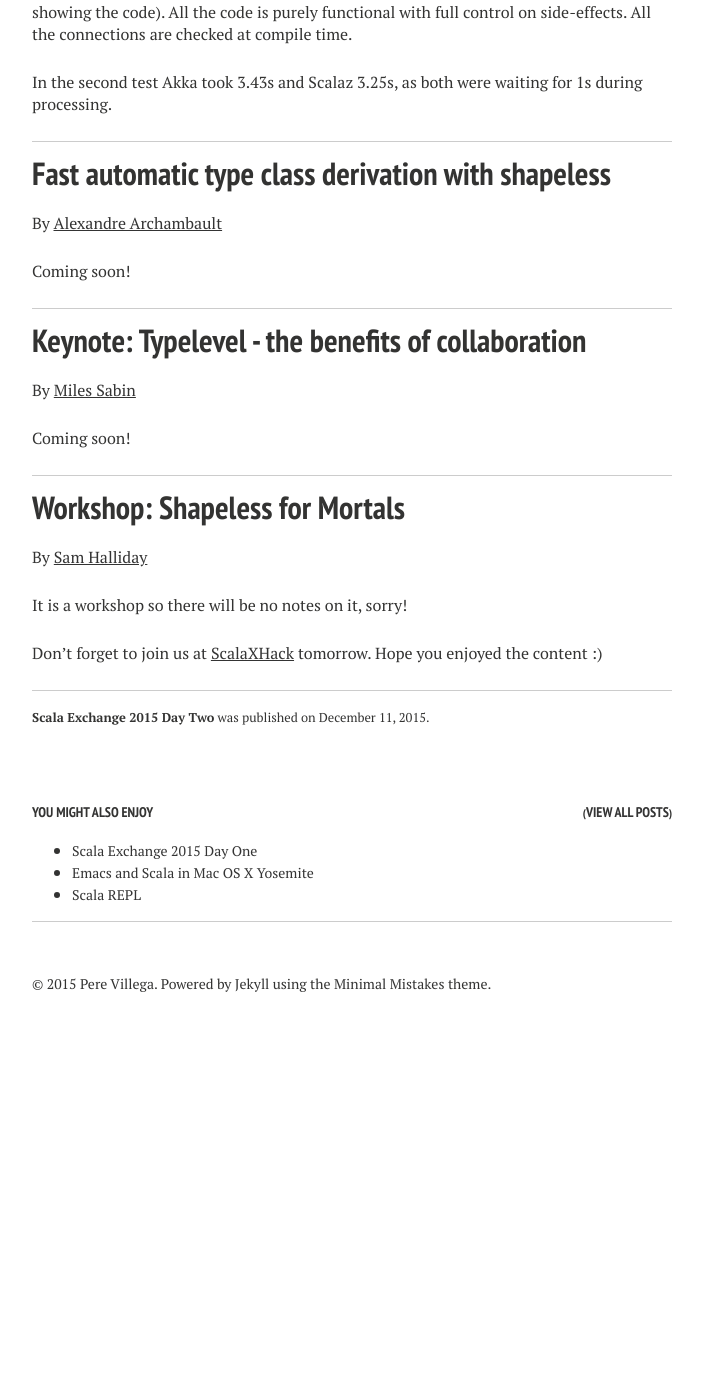
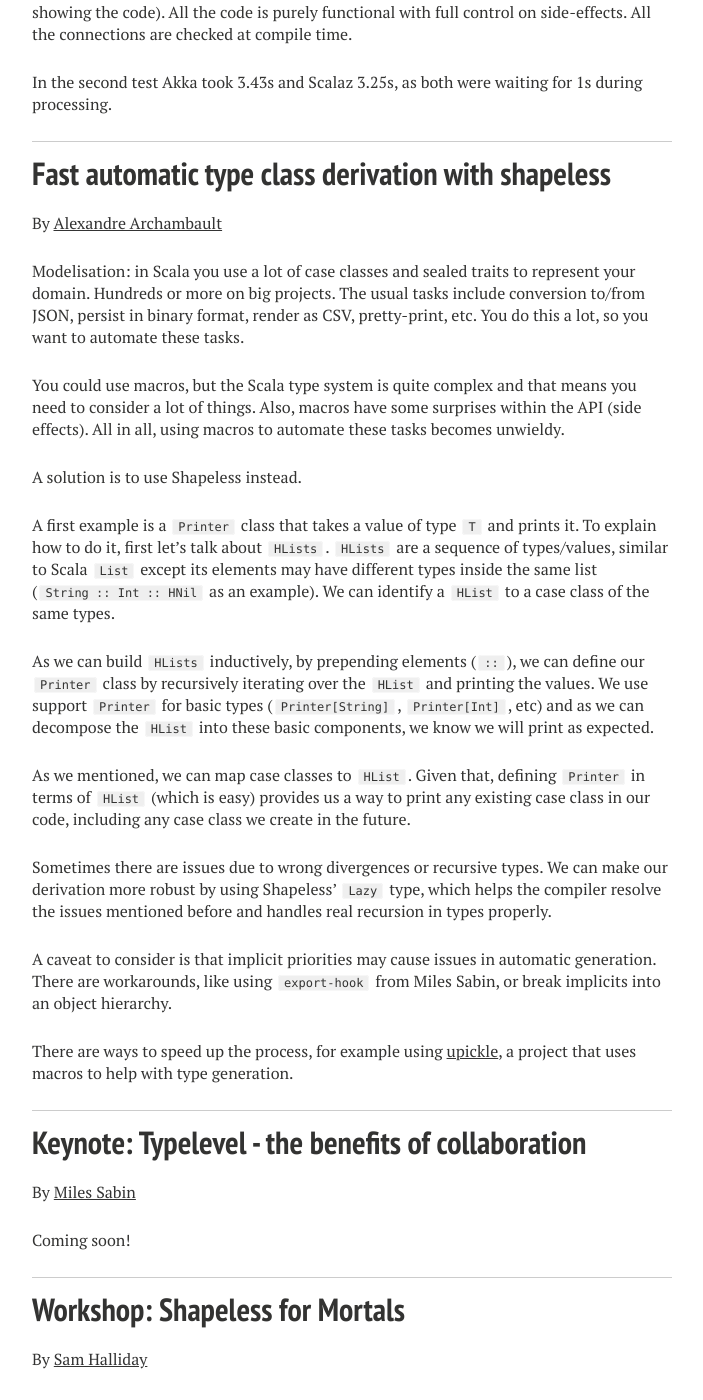
Before and after one commit to pvillega/old-blog-source, a Jekyll site: the page built from _posts/2015-12-11-scala-exchange-2015-day-two.md, in a window 1280 px wide and 1400 px high, scrolled down 4170 px. Shown: the whole window, without its empty margins (288-991 px from the left). Built offline with Jekyll 4.4.1, drawn with Linux system fonts in a browser that asks for light colours; nearby versions of some CDN libraries; Markdown is read by kramdown in place of the engine named in the settings; before the commit the page ends 5212 px from its top, so only the background shows below that.

Commit message:
Update posts

```diff
--- a/_posts/2015-12-11-scala-exchange-2015-day-two.md
+++ b/_posts/2015-12-11-scala-exchange-2015-day-two.md
@@ -106,7 +106,23 @@ In the second test Akka took 3.43s and Scalaz 3.25s, as both were waiting for 1s
 
 By [Alexandre Archambault](https://twitter.com/alxarchambault)
 
-Coming soon!
+Modelisation: in Scala you use a lot of case classes and sealed traits to represent your domain. Hundreds or more on big projects. The usual tasks include conversion to/from JSON, persist in binary format, render as CSV, pretty-print, etc. You do this a lot, so you want to automate these tasks.
+
+You could use macros, but the Scala type system is quite complex and that means you need to consider a lot of things. Also, macros have some surprises within the API (side effects). All in all, using macros to automate these tasks becomes unwieldy.
+
+A solution is to use Shapeless instead.
+
+A first example is a `Printer` class that takes a value of type `T` and prints it. To explain how to do it, first let's talk about `HLists`. `HLists` are a sequence of types/values, similar to Scala `List` except its elements may have different types inside the same list (`String :: Int :: HNil` as an example). We can identify a `HList` to a case class of the same types.
+
+As we can build `HLists` inductively, by prepending elements (`::`), we can define our `Printer` class by recursively iterating over the `HList` and printing the values. We use support `Printer` for basic types (`Printer[String]`, `Printer[Int]`, etc) and as we can decompose the `HList` into these basic components, we know we will print as expected.
+
+As we mentioned, we can map case classes to `HList`. Given that, defining `Printer` in terms of `HList` (which is easy) provides us a way to print any existing case class in our code, including any case class we create in the future.
+
+Sometimes there are issues due to wrong divergences or recursive types. We can make our derivation more robust by using Shapeless' `Lazy` type, which helps the compiler resolve the issues mentioned before and handles real recursion in types properly.
+
+A caveat to consider is that implicit priorities may cause issues in automatic generation. There are workarounds, like using `export-hook` from Miles Sabin, or break implicits into an object hierarchy.
+
+There are ways to speed up the process, for example using [upickle](https://github.com/lihaoyi/upickle-pprint), a project that uses macros to help with type generation.
 
 ***
 
```
